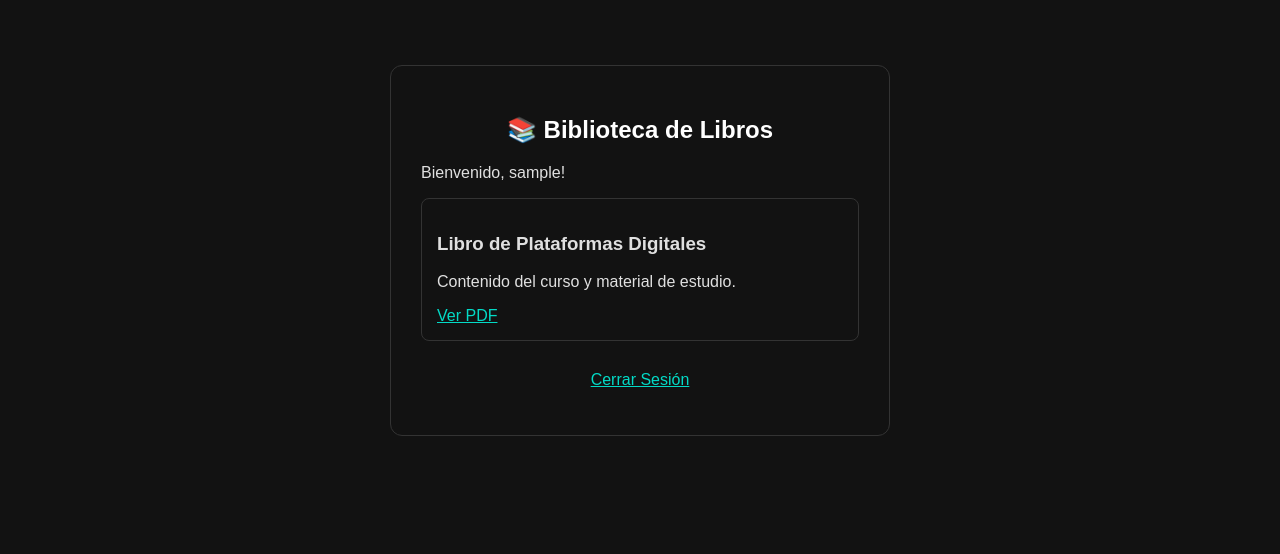
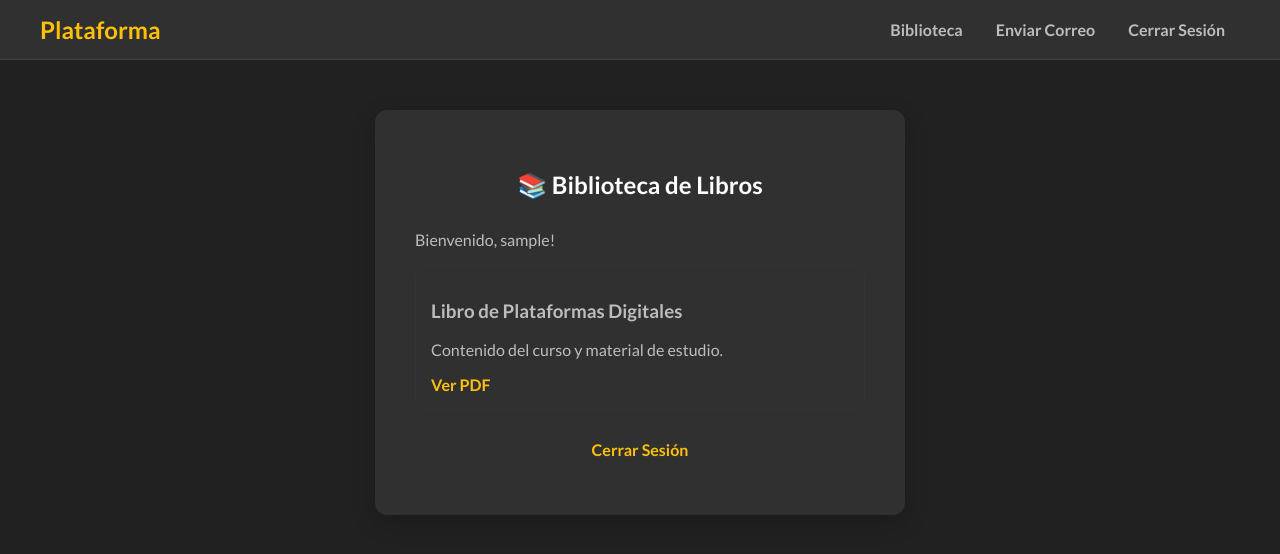
Before and after one commit to jaquinof08/proyecto-gcp, a Flask app: page /biblioteca in a window 1280 px wide. Shown: the top 554 px of the page. Run offline with Flask 3, Linux system fonts and the light colour scheme; the visitor is signed in with stand-in values (Sample User, id 1); data that the repository does not hold is empty.

Commit message:
Update layout.html

```diff
--- a/templates/layout.html
+++ b/templates/layout.html
@@ -2,20 +2,159 @@
 <html lang="es">
 <head>
     <meta charset="UTF-8">
-    <title>{% block title %}Proyecto Final{% endblock %}</title>
+    <meta name="viewport" content="width=device-width, initial-scale=1.0">
+    <title>{% block title %}Plataforma Educativa{% endblock %}</title>
+    <!-- Font Awesome para los iconos -->
+    <link rel="stylesheet" href="https://cdnjs.cloudflare.com/ajax/libs/font-awesome/6.5.1/css/all.min.css">
+    <!-- Google Fonts para una tipografía más elegante -->
+    <link rel="preconnect" href="https://fonts.googleapis.com">
+    <link rel="preconnect" href="https://fonts.gstatic.com" crossorigin>
+    <link href="https://fonts.googleapis.com/css2?family=Lato:wght@400;700&display=swap" rel="stylesheet">
     <style>
-        body { background-color: #121212; color: #e0e0e0; font-family: sans-serif; max-width: 500px; margin: 40px auto; padding: 25px;}
-        .container { border: 1px solid #333; border-radius: 12px; padding: 30px; }
-        h2 { text-align: center; color: #ffffff; }
-        label { display: block; margin-top: 20px; font-weight: bold; color: #bb86fc; }
-        input { width: 100%; padding: 12px; margin-top: 8px; box-sizing: border-box; border-radius: 6px; border: 1px solid #444; background-color: #2c2c2c; color: #e0e0e0; font-size: 16px; }
-        button { display: block; width: 100%; background-color: #bb86fc; color: #121212; padding: 12px; border: none; border-radius: 6px; cursor: pointer; margin-top: 25px; font-size: 16px; font-weight: bold;}
-        a { color: #03dac6; }
-        .flash { padding: 15px; margin-bottom: 20px; border: 1px solid transparent; border-radius: 4px; color: #ffffff; background-color: #03dac6; text-align: center;}
+        :root {
+            --background-dark: #212121; /* Un gris un poco más oscuro que el #303030 para más contraste */
+            --surface-dark: #303030;
+            --primary-accent: #FFC107; /* Ámbar */
+            --primary-accent-hover: #FFA000; /* Ámbar más oscuro */
+            --text-primary: #FFFFFF;
+            --text-secondary: #BDBDBD;
+            --border-color: #424242;
+        }
+        body {
+            background-color: var(--background-dark);
+            color: var(--text-secondary);
+            font-family: 'Lato', sans-serif;
+            margin: 0;
+            padding-top: 70px;
+        }
+        .navbar {
+            background-color: var(--surface-dark);
+            padding: 15px 40px;
+            text-align: center;
+            position: fixed;
+            top: 0;
+            left: 0;
+            width: 100%;
+            box-sizing: border-box;
+            z-index: 1000;
+            display: flex;
+            justify-content: space-between;
+            align-items: center;
+            border-bottom: 1px solid var(--border-color);
+        }
+        .navbar .logo {
+            font-size: 1.5em;
+            font-weight: 700;
+            color: var(--primary-accent);
+        }
+        .navbar .nav-links a {
+            color: var(--text-secondary);
+            text-decoration: none;
+            margin: 0 15px;
+            font-weight: 700;
+            transition: color 0.3s ease;
+        }
+        .navbar .nav-links a:hover {
+            color: var(--primary-accent);
+        }
+        .container {
+            max-width: 450px;
+            width: 90%;
+            margin: 40px auto;
+            padding: 40px;
+            border-radius: 12px;
+            background-color: var(--surface-dark);
+            box-shadow: 0 8px 25px rgba(0,0,0,0.2);
+        }
+        .container-wide {
+            max-width: 900px;
+        }
+        h2 {
+            text-align: center;
+            color: var(--text-primary);
+            margin-bottom: 30px;
+            font-weight: 700;
+        }
+        .input-group {
+            position: relative;
+            margin-bottom: 20px;
+        }
+        .input-group .fa {
+            position: absolute;
+            left: 18px;
+            top: 50%;
+            transform: translateY(-50%);
+            color: var(--text-secondary);
+        }
+        input, textarea {
+            width: 100%;
+            padding: 15px 15px 15px 50px;
+            box-sizing: border-box;
+            border-radius: 8px;
+            border: 1px solid var(--border-color);
+            background-color: var(--background-dark);
+            color: var(--text-primary);
+            font-size: 1em;
+            font-family: 'Lato', sans-serif;
+            transition: border-color 0.3s, box-shadow 0.3s;
+        }
+        textarea {
+            padding: 15px;
+        }
+        input:focus, textarea:focus {
+            outline: none;
+            border-color: var(--primary-accent);
+            box-shadow: 0 0 8px rgba(255, 193, 7, 0.3);
+        }
+        button {
+            display: block;
+            width: 100%;
+            background-color: var(--primary-accent);
+            color: #000000;
+            padding: 15px;
+            border: none;
+            border-radius: 8px;
+            cursor: pointer;
+            font-size: 1.1em;
+            font-weight: 700;
+            transition: background-color 0.3s, transform 0.2s;
+        }
+        button:hover {
+            background-color: var(--primary-accent-hover);
+            transform: translateY(-2px);
+        }
+        a {
+            color: var(--primary-accent);
+            text-decoration: none;
+            font-weight: 700;
+        }
+        a:hover {
+            text-decoration: underline;
+        }
+        .flash {
+            padding: 15px;
+            margin-bottom: 20px;
+            border-radius: 8px;
+            color: #000000;
+            background-color: var(--primary-accent);
+            text-align: center;
+            font-weight: 700;
+        }
     </style>
 </head>
 <body>
-    <div class="container">
+    {% if current_user.is_authenticated %}
+    <div class="navbar">
+        <div class="logo">Plataforma</div>
+        <div class="nav-links">
+            <a href="{{ url_for('biblioteca') }}">Biblioteca</a>
+            <a href="{{ url_for('enviar_correo') }}">Enviar Correo</a>
+            <a href="{{ url_for('logout') }}">Cerrar Sesión</a>
+        </div>
+    </div>
+    {% endif %}
+
+    {% block container_class %}<div class="container">{% endblock %}
         {% with messages = get_flashed_messages() %}
           {% if messages %}
             <div class="flash">
```
